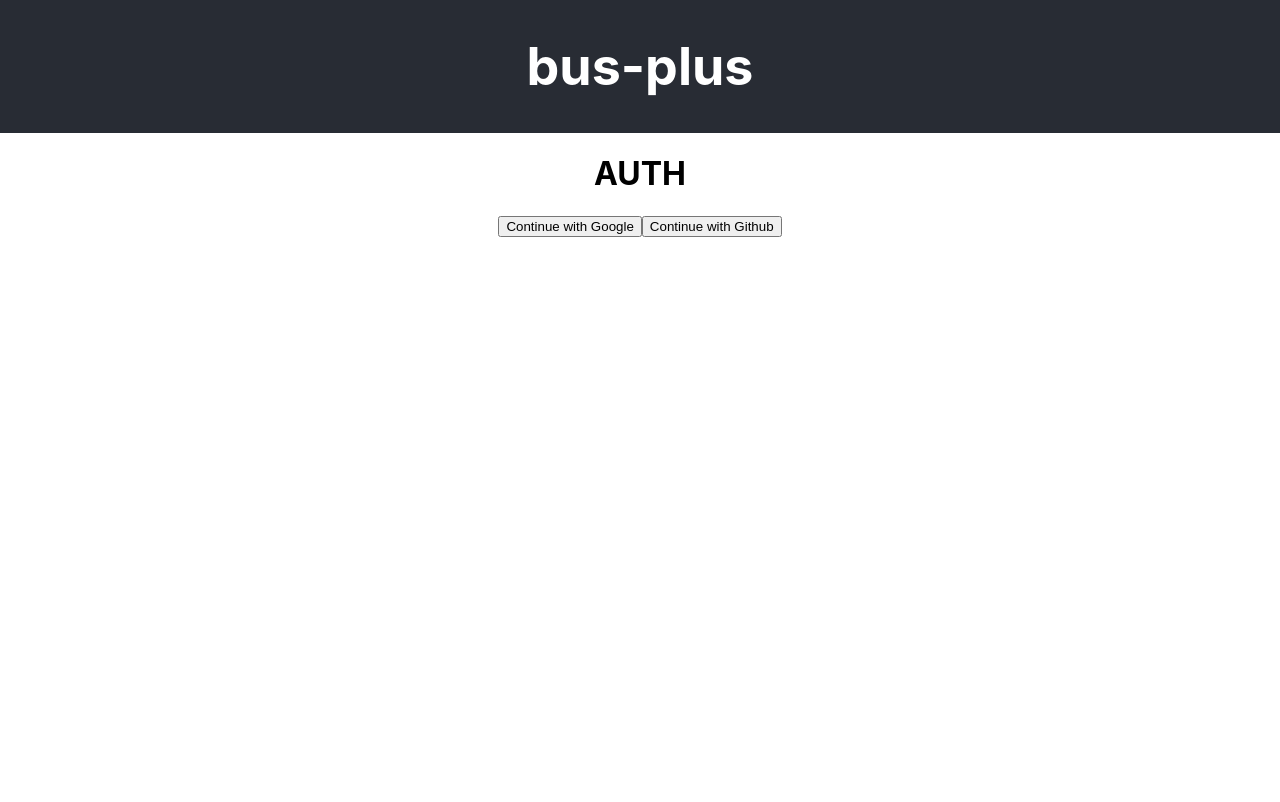
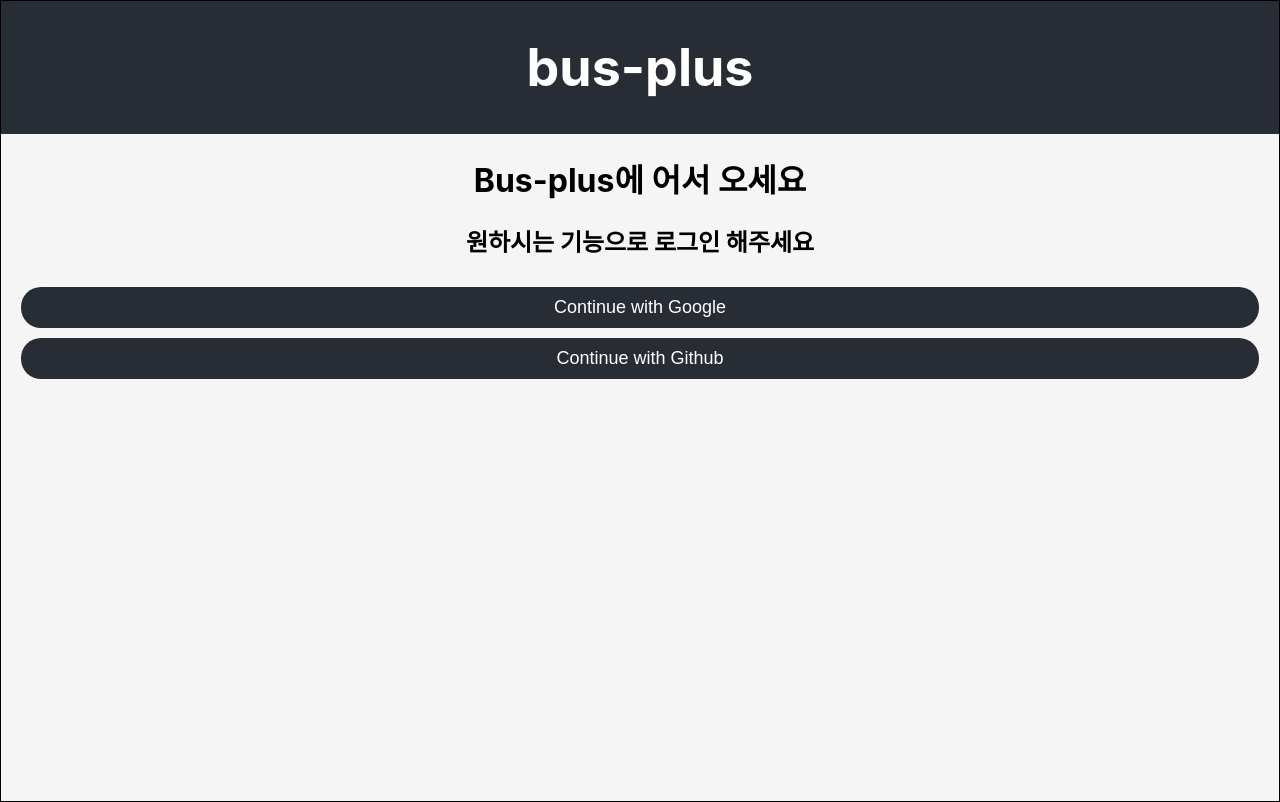
Before and after one commit to pwh9882/bus-plus, a React (Create React App) app: page / in a window 1280 px wide. Built offline with nearby package versions, Linux system fonts and the light colour scheme; no server answers.

Commit message:
css 준비

```diff
--- a/src/components/App.js
+++ b/src/components/App.js
@@ -1,5 +1,5 @@
 import { authService } from "FirebaseApp";
-import "components/App.css";
+import "css/App.css";
 import AppRouter from "components/Router";
 import { onAuthStateChanged } from "firebase/auth";
 import { useEffect, useState } from "react";
@@ -32,6 +32,7 @@ function App() {
       ) : (
         <h1>loading...</h1>
       )}
+      {/* <footer>Foot</footer> */}
     </div>
   );
 }
--- a/src/components/Navigation.js
+++ /dev/null
@@ -1,27 +0,0 @@
-import { Link } from "react-router-dom";
-
-const Navigation = ({ user }) => {
-  return (
-    <nav>
-      <ul>
-        <li>
-          <Link to={"/"}>Home</Link>
-        </li>
-        <li>
-          <Link to={"/profile"}>{user.displayName}'s Profile</Link>
-        </li>
-        <li>
-          <Link to={"/search"}>Search</Link>
-        </li>
-        <li>
-          <Link to={"/bus-route-detail"}>Bus Route Detail</Link>
-        </li>
-        <li>
-          <Link to={"/station-detail"}>Station Detail</Link>
-        </li>
-      </ul>
-    </nav>
-  );
-};
-
-export default Navigation;
--- /dev/null
+++ b/src/components/NavigationBar.js
@@ -0,0 +1,28 @@
+import { Link, useLocation } from "react-router-dom";
+import "css/NavigationBar.css";
+
+const NavigationBar = ({ user }) => {
+  const location = useLocation();
+  if (location.pathname === "/search") return;
+  return (
+    <nav className="navigation-bar">
+      <ul className="top-bar">
+        <Link to={"/"}>Home</Link>
+        <Link className="search-botton" to={"/search"}>
+          <div>버스 또는 정류장 검색</div>
+        </Link>
+        <Link to={"/profile"}>{user.displayName}'s Profile</Link>
+      </ul>
+      <ul>
+        <li>
+          <Link to={"/bus-route-detail"}>Bus Route Detail</Link>
+        </li>
+        <li>
+          <Link to={"/station-detail"}>Station Detail</Link>
+        </li>
+      </ul>
+    </nav>
+  );
+};
+
+export default NavigationBar;
--- a/src/components/Router.js
+++ b/src/components/Router.js
@@ -3,11 +3,12 @@ import {
   Routes,
   Route,
   Navigate,
+  useLocation,
 } from "react-router-dom";
 import Auth from "routes/Auth";
 import Home from "routes/Home";
 import Profile from "routes/Profile";
-import Navigation from "./Navigation";
+import NavigationBar from "./NavigationBar";
 import Search from "routes/Search";
 import BusRouteDetail from "routes/BusRouteDetail";
 import StationDetail from "routes/StationDetail";
@@ -15,19 +16,21 @@ import StationDetail from "routes/StationDetail";
 const AppRouter = ({ isLoggedIn, user }) => {
   return (
     <Router>
-      <header></header>
-      {isLoggedIn && <Navigation user={user} />}
+      {/* <header></header> */}
+
+      {isLoggedIn && <NavigationBar user={user} />}
       <Routes>
         {isLoggedIn ? (
-          <Route exact path="/" element={<Home />} />
+          <>
+            <Route exact path="/" element={<Home />} />
+            <Route exact path="/search" element={<Search />} />
+            <Route path="/profile" element={<Profile />} />
+            <Route path="/bus-route-detail" element={<BusRouteDetail />} />
+            <Route path="/station-detail" element={<StationDetail />} />
+          </>
         ) : (
           <Route exact path="/" element={<Auth />} />
         )}
-
-        <Route path="/profile" element={<Profile />} />
-        <Route path="/search" element={<Search />} />
-        <Route path="/bus-route-detail" element={<BusRouteDetail />} />
-        <Route path="/station-detail" element={<StationDetail />} />
 
         <Route path="*" element={<Navigate to={"/"} replace={true} />} />
       </Routes>
--- a/src/components/App.css
+++ b/src/css/App.css
@@ -1,5 +1,11 @@
 .App {
   text-align: center;
+  /* margin: 0 100px; */
+  border: 1px solid black;
+  height: 100vh;
+  background-color:whitesmoke;
+  /* max-width: 500px;
+  min-width: 400px; */
 }
 
 .App-logo {
@@ -15,7 +21,8 @@
 
 .App-header {
   background-color: #282c34;
-  /* min-height: 100vh; */
+  /* min-height: 10vh; */
+  /* height: 60px; */
   display: flex;
   flex-direction: column;
   align-items: center;
@@ -36,3 +43,12 @@
     transform: rotate(360deg);
   }
 }
+
+a {
+  text-decoration: black;
+  color: #000;
+}
+/* footer {
+  position : fixed;
+  bottom : 0;
+} */
--- /dev/null
+++ b/src/css/Auth.css
@@ -0,0 +1,19 @@
+.social-login-list {
+    /* background-color: black; */
+    display: flex;
+    flex-direction: column;
+    margin: 10px;
+    padding: 10px;
+}
+
+.social-login-button {
+    font-size: 18px;
+    padding: 10PX;
+    border-radius: 20px;
+    border: 0;
+    background-color: #282c34;
+    color: white;
+
+
+    margin-bottom: 10px;
+}
--- /dev/null
+++ b/src/css/NavigationBar.css
@@ -0,0 +1,13 @@
+ul, li {
+    list-style: none;
+    padding-inline-start: 0;
+
+}
+.top-bar {
+    display: flex;
+}
+
+.search-botton {
+    flex: 1;
+    border: 1px solid black;
+}
--- /dev/null
+++ b/src/css/Search.css
@@ -0,0 +1,8 @@
+.search-bar {
+    margin-top: 15px;
+    display: flex;
+}
+
+.search-bar > input {
+    flex-grow: 1;
+}
--- a/src/index.css
+++ b/src/index.css
@@ -5,6 +5,8 @@ body {
     sans-serif;
   -webkit-font-smoothing: antialiased;
   -moz-osx-font-smoothing: grayscale;
+  /* display: flex;
+  justify-content: center; */
 }
 
 code {
--- a/src/routes/Auth.js
+++ b/src/routes/Auth.js
@@ -1,4 +1,5 @@
 import { authService } from "FirebaseApp";
+import "css/Auth.css";
 import {
   GithubAuthProvider,
   GoogleAuthProvider,
@@ -23,13 +24,21 @@ const Auth = () => {
 
   return (
     <div>
-      <h1>AUTH</h1>
-
-      <div>
-        <button onClick={onSocialClick} name="google">
+      <h1>Bus-plus에 어서 오세요</h1>
+      <h2>원하시는 기능으로 로그인 해주세요</h2>
+      <div className="social-login-list">
+        <button
+          className="social-login-button"
+          onClick={onSocialClick}
+          name="google"
+        >
           Continue with Google
         </button>
-        <button onClick={onSocialClick} name="github">
+        <button
+          className="social-login-button"
+          onClick={onSocialClick}
+          name="github"
+        >
           Continue with Github
         </button>
       </div>
--- a/src/routes/Home.js
+++ b/src/routes/Home.js
@@ -19,9 +19,11 @@ const Home = () => {
     getTestData();
   }, []);
   return (
-    <div>
-      <h1>Home</h1>
-    </div>
+    <>
+      <div>
+        <h1>Home</h1>
+      </div>
+    </>
   );
 };
 
--- a/src/routes/Search.js
+++ b/src/routes/Search.js
@@ -1,7 +1,17 @@
+import { useNavigate } from "react-router-dom";
+import "css/Search.css";
+
 const Search = () => {
+  const navigate = useNavigate();
+  const onCencelClicked = () => {
+    navigate("/");
+  };
   return (
     <>
-      <h1>Search</h1>
+      <div className="search-bar">
+        <button onClick={onCencelClicked}>X</button>
+        <input type="text" placeholder="버스 또는 정류장 검색" />
+      </div>
     </>
   );
 };
```
